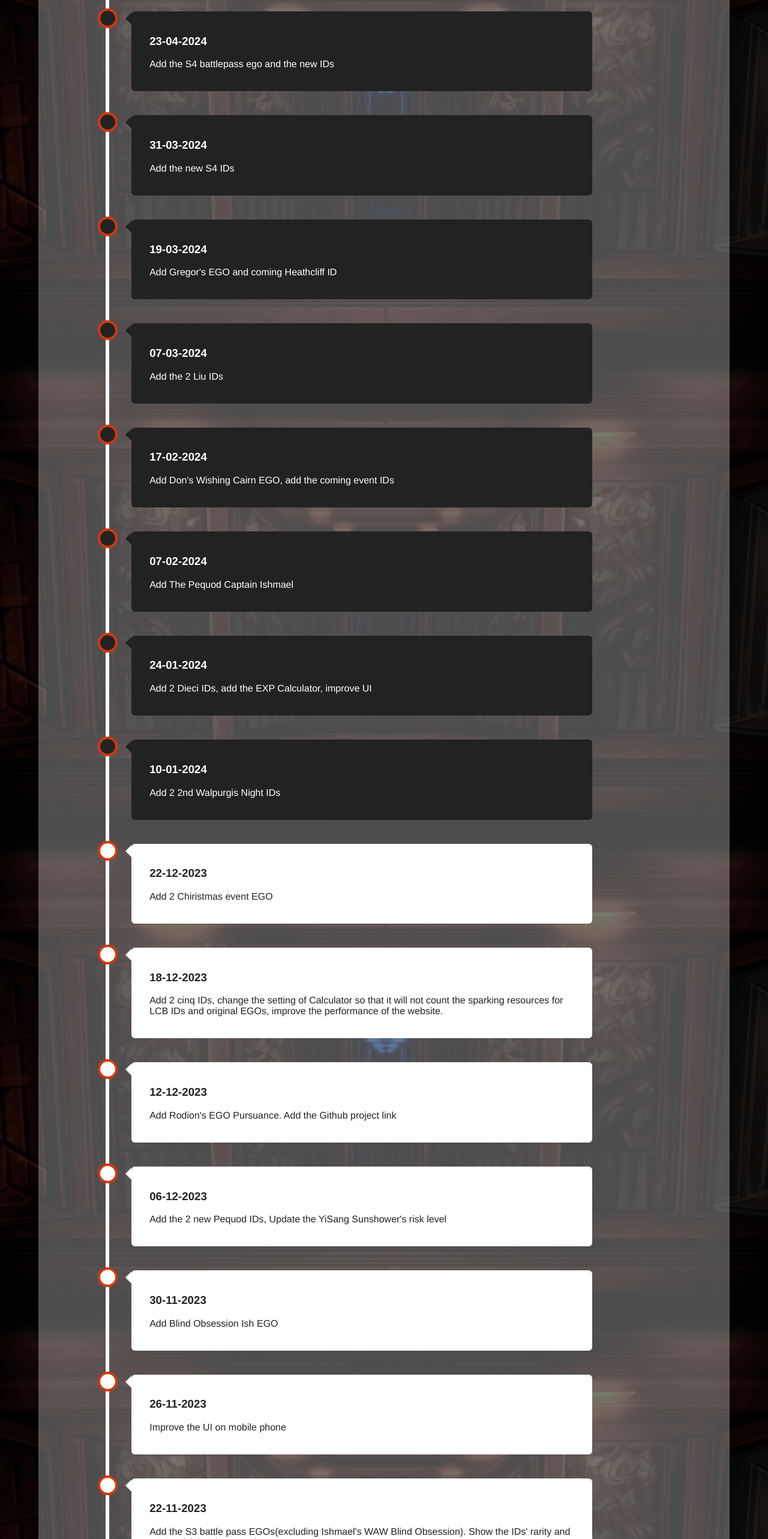
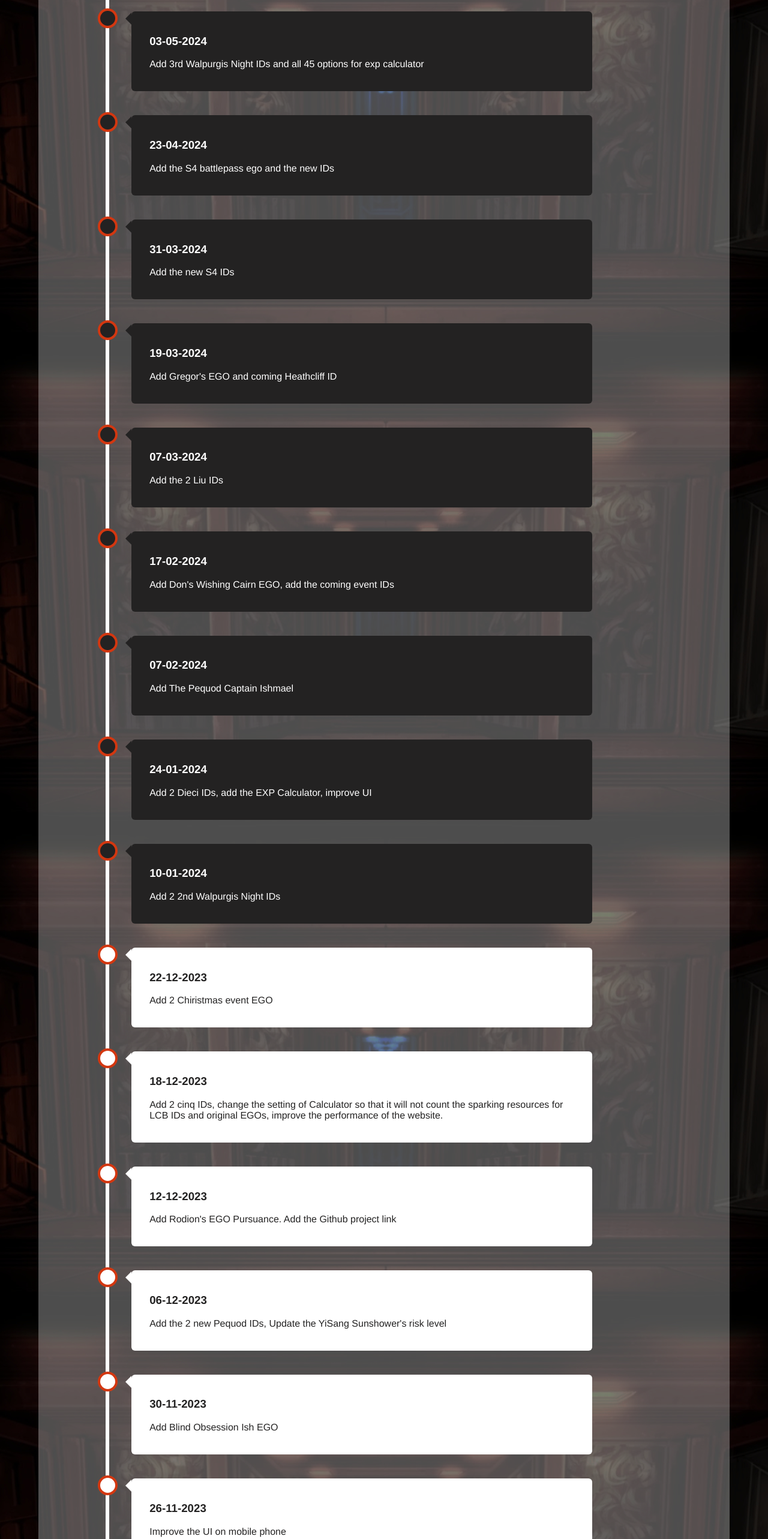
Before and after one commit to xfdxfdxfd/dantedoglcb, a Vue app: page /LCB/Changelog in a window 1280 px wide. Shown: the part 234-2800 px from the top of the page at 60% size. Built offline with nearby package versions, Linux system fonts and the light colour scheme.

Commit message:
ree late update

```diff
--- a/src/locales/en.json
+++ b/src/locales/en.json
@@ -19,6 +19,7 @@
     "ExpCalculator":"EXP Calculator",
     "ExpCalculatorHomepage":"Calculate the amount of identity tickets you need after setting the status in the \"Update Settings\"",
     "ExpCalculatorToolPage":"Calculate Exp you need to upgrade all your IDs",
+    "All45":"All level up to 45",
     "All40":"All level up to 40",
     "All35":"All level up to 35",
     "uptie":"Uptie",
@@ -26,6 +27,7 @@
     "dataNullAlert":"Please set the status of your IDs and EGOs first",
     "Exp":"Identity Xp",
 
+    "Changelog03-05-2024":"Add 3rd Walpurgis Night IDs and all 45 options for exp calculator",
     "Changelog23-04-2024":"Add the S4 battlepass ego and the new IDs",
     "Changelog31-03-2024":"Add the new S4 IDs",
     "Changelog19-11-2023":"Finish the basic functions of the website (Home, Changelog, UptieCalculator, StatusSetting)",
@@ -136,6 +138,7 @@
     "Lobotomy E.G.O::Red Sheet Sinclair":"Lobotomy E.G.O::Red Sheet Sinclair",
     "Molar Boatworks Fixer Sinclair":"Molar Boatworks Fixer Sinclair",
     "LCB Sinner Sinclair":"LCB Sinner Sinclair",
+    "Dawn Office Fixer Sinclair":"Dawn Office Fixer Sinclair",
 
     "Seven Assoc. South Section 6 Director Outis":"Seven Assoc. South Section 6 Director Outis",
     "Molar Office Fixer Outis":"Molar Office Fixer Outis",
@@ -240,6 +243,8 @@
     "Garden of Thorns":"Garden of Thorns",
     "Bygone Days":"Bygone Days",
     "Electric Screaming":"Electric Screaming",
-    "Binds":"Binds"
+    "Binds":"Binds",
+    "Wingbeat":"Wingbeat",
+    "Sanguine Desire":"Sanguine Desire"
 
 }
--- a/src/locales/zh.json
+++ b/src/locales/zh.json
@@ -19,13 +19,15 @@
     "ExpCalculator":"升等計算器",
     "ExpCalculatorHomepage":"在\"更新設定\"中設好人格和EGO的狀態後計算所需的升等資源",
     "ExpCalculatorToolPage":"計算所有人格升等所需的經驗值",
-    "All40":"全升上40",
-    "All35":"全升上35",
+    "All45":"全45",
+    "All40":"全40",
+    "All35":"全35",
     "uptie":"階級",
     "level":"等級",
     "dataNullAlert":"請先設定人格和EGO的數值",
     "Exp":"人格經驗值",
 
+    "Changelog03-05-2024":"新增炒冷飯之夜人格和升等計算器全45等的選項",
     "Changelog23-04-2024":"新增S4的通行證和新人格(所以為什麼餅在周二出)",
     "Changelog31-03-2024":"新增S4的人格",
     "Changelog19-11-2023":"完成網站的基本功能(首頁，日誌，升階計算器，更新設定)",
@@ -136,6 +138,7 @@
     "Lobotomy E.G.O::Red Sheet Sinclair":"符辛",
     "Molar Boatworks Fixer Sinclair":"海辛",
     "LCB Sinner Sinclair":"初始辛",
+    "Dawn Office Fixer Sinclair":"辛泣疾",
 
     "Seven Assoc. South Section 6 Director Outis":"七奧",
     "Cinq Association South Section 4 Outis":"五奧",
@@ -239,5 +242,7 @@
     "Garden of Thorns":"荊棘花園",
     "Bygone Days":"肖像",
     "Electric Screaming":"電羊",
-    "Binds":"拘束"
+    "Binds":"拘束",
+    "Wingbeat":"振翅",
+    "Sanguine Desire":"血欲"
 }
--- a/src/views/Changelog.vue
+++ b/src/views/Changelog.vue
@@ -7,171 +7,21 @@
                 <h2 class="separator"></h2>
                 &nbsp;
                 <!-- timeline item -->
-                <div class="timeline">
+                <div v-for="date in UpdateDate2024" :key="date" class="timeline">
                     <div class="container black">
                         <div class="timelinecontent_black">
-                            <h3 style="text-align:left;">23-04-2024</h3>
-                            <p style="text-align:left;">{{ $t(`Changelog23-04-2024`) }}
+                            <h3 style="text-align:left;">{{ date }}</h3>
+                            <p style="text-align:left;">{{ $t("Changelog" + date) }}
                             </p>
 
                         </div>
                     </div>
                 </div>
-                <div class="timeline">
-                    <div class="container black">
-                        <div class="timelinecontent_black">
-                            <h3 style="text-align:left;">31-03-2024</h3>
-                            <p style="text-align:left;">{{ $t(`Changelog31-03-2024`) }}
-                            </p>
-
-                        </div>
-                    </div>
-                </div>
-                <div class="timeline">
-                    <div class="container black">
-                        <div class="timelinecontent_black">
-                            <h3 style="text-align:left;">19-03-2024</h3>
-                            <p style="text-align:left;">{{ $t(`Changelog19-03-2024`) }}
-                            </p>
-
-                        </div>
-                    </div>
-                </div>
-                <div class="timeline">
-                    <div class="container black">
-                        <div class="timelinecontent_black">
-                            <h3 style="text-align:left;">07-03-2024</h3>
-                            <p style="text-align:left;">{{ $t(`Changelog07-03-2024`) }}
-                            </p>
-
-                        </div>
-                    </div>
-                </div>
-                <div class="timeline">
-                    <div class="container black">
-                        <div class="timelinecontent_black">
-                            <h3 style="text-align:left;">17-02-2024</h3>
-                            <p style="text-align:left;">{{ $t(`Changelog17-02-2024`) }}
-                            </p>
-
-                        </div>
-                    </div>
-                </div>
-                <div class="timeline">
-                    <div class="container black">
-                        <div class="timelinecontent_black">
-                            <h3 style="text-align:left;">07-02-2024</h3>
-                            <p style="text-align:left;">{{ $t(`Changelog07-02-2024`) }}
-                            </p>
-
-                        </div>
-                    </div>
-                </div>
-                <div class="timeline">
-                    <div class="container black">
-                        <div class="timelinecontent_black">
-                            <h3 style="text-align:left;">24-01-2024</h3>
-                            <p style="text-align:left;">{{ $t(`Changelog24-01-2024`) }}
-                            </p>
-
-                        </div>
-                    </div>
-                </div>
-                <div class="timeline">
-                    <div class="container black">
-                        <div class="timelinecontent_black">
-                            <h3 style="text-align:left;">10-01-2024</h3>
-                            <p style="text-align:left;">{{ $t(`Changelog10-01-2024`) }}
-                            </p>
-
-                        </div>
-                    </div>
-                </div>
-                <div class="timeline">
+                <div v-for="date in UpdateDate2023" :key="date" class="timeline">
                     <div class="container orange">
                         <div class="timelinecontent_white">
-                            <h3 style="color:#232222;text-align:left;">22-12-2023</h3>
-                            <p style="color:#232222;text-align:left;">{{ $t(`Changelog22-12-2023`) }}
-                            </p>
-
-                        </div>
-                    </div>
-                </div>
-                <div class="timeline">
-                    <div class="container orange">
-                        <div class="timelinecontent_white">
-                            <h3 style="color:#232222;text-align:left;">18-12-2023</h3>
-                            <p style="color:#232222;text-align:left;">{{ $t(`Changelog18-12-2023`) }}
-                            </p>
-
-                        </div>
-                    </div>
-                </div>
-                <div class="timeline">
-                    <div class="container orange">
-                        <div class="timelinecontent_white">
-                            <h3 style="color:#232222;text-align:left;">12-12-2023</h3>
-                            <p style="color:#232222;text-align:left;">{{ $t(`Changelog12-12-2023`) }}
-                            </p>
-
-                        </div>
-                    </div>
-                </div>
-                <div class="timeline">
-                    <div class="container orange">
-                        <div class="timelinecontent_white">
-                            <h3 style="color:#232222;text-align:left;">06-12-2023</h3>
-                            <p style="color:#232222;text-align:left;">{{ $t(`Changelog06-12-2023`) }}
-                            </p>
-
-                        </div>
-                    </div>
-                </div>
-                <div class="timeline">
-                    <div class="container orange">
-                        <div class="timelinecontent_white">
-                            <h3 style="color:#232222;text-align:left;">30-11-2023</h3>
-                            <p style="color:#232222;text-align:left;">{{ $t(`Changelog30-11-2023`) }}
-                            </p>
-
-                        </div>
-                    </div>
-                </div>
-                <div class="timeline">
-                    <div class="container orange">
-                        <div class="timelinecontent_white">
-                            <h3 style="color:#232222;text-align:left;">26-11-2023</h3>
-                            <p style="color:#232222;text-align:left;">{{ $t(`Changelog26-11-2023`) }}
-                            </p>
-
-                        </div>
-                    </div>
-                </div>
-                <div class="timeline">
-                    <div class="container orange">
-                        <div class="timelinecontent_white">
-                            <h3 style="color:#232222;text-align:left;">22-11-2023</h3>
-                            <p style="color:#232222;text-align:left;">{{ $t(`Changelog22-11-2023`) }}
-                            </p>
-
-                        </div>
-                    </div>
-                </div>
-                <div class="timeline">
-                    <div class="container orange">
-                        <div class="timelinecontent_white">
-                            <h3 style="color:#232222;text-align:left;">21-11-2023</h3>
-                            <p style="color:#232222;text-align:left;">{{ $t(`Changelog21-11-2023`) }}
-                            </p>
-
-                        </div>
-                    </div>
-                </div>
-                <div class="timeline">
-                    <div class="container orange">
-                        <div class="timelinecontent_white">
-                            <h3 style="color:#232222;text-align:left;">19-11-2023</h3>
-                            <p style="color:#232222;text-align:left;">{{ $t(`Changelog19-11-2023`) }}
+                            <h3 style="text-align:left;">{{ date }}</h3>
+                            <p style="text-align:left;">{{ $t("Changelog" + date) }}
                             </p>
 
                         </div>
@@ -185,6 +35,12 @@
 <script>
 export default {
     name: 'Changelog',
+    data() {
+        return {
+            UpdateDate2024: ["03-05-2024", "23-04-2024", "31-03-2024", "19-03-2024", "07-03-2024", "17-02-2024", "07-02-2024", "24-01-2024", "10-01-2024"],
+            UpdateDate2023: ["22-12-2023", "18-12-2023", "12-12-2023", "06-12-2023", "30-11-2023", "26-11-2023", "22-11-2023", "21-11-2023", "19-11-2023"],
+        }
+    },
     computed: {
     },
     methods: {
```
Also changed, not shown: src/components/data.js (+5 -2 lines), src/components/expdata.js (+6 -3 lines), src/views/ExpCalculator.vue (+27 -9 lines).
